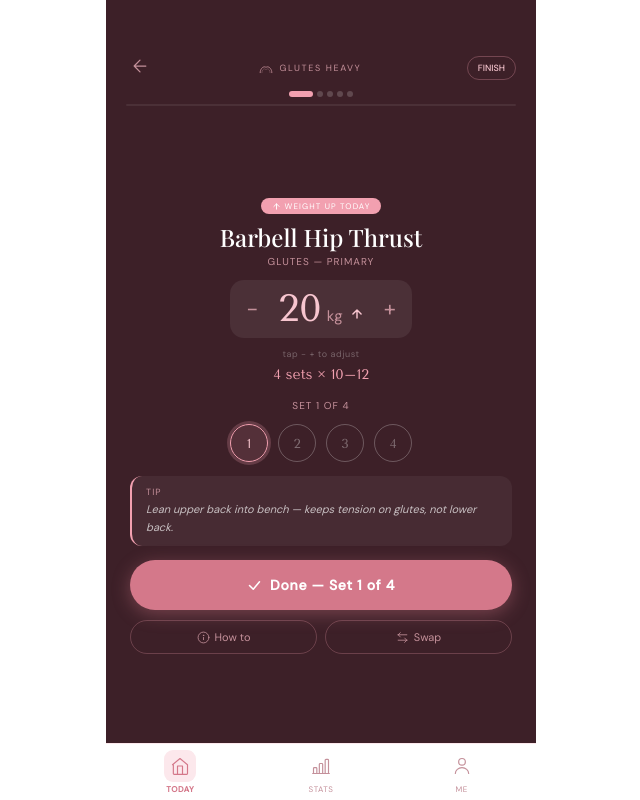
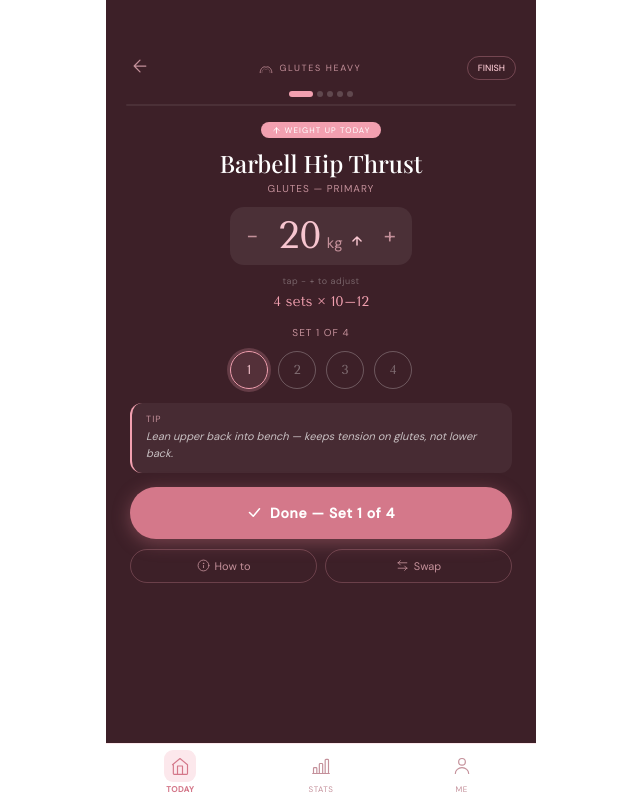
Before and after one commit to lynnhoa/PeachFit, a React (Vite) app: page / in a window 1280 px wide. Both pictures are taken after a click on the button 811 px from the left and 374 px from the top of the page. Shown: the whole page, without its empty margins (319-959 px from the left). Built offline with nearby package versions, Linux system fonts and the light colour scheme; a web font is replaced by a local one.

Commit message:
Add files via upload

```diff
--- a/App.tsx
+++ b/App.tsx
@@ -749,12 +749,15 @@ export default function App(){
         <ExDots/>
         <div style={{height:2,background:"rgba(255,255,255,0.07)",borderRadius:2,marginTop:7}}><div style={{height:"100%",width:`${prog*100}%`,background:P.rosePrimary,borderRadius:2,transition:"width 0.3s"}}/></div>
       </div>
-      {/* Main content — flex fills remaining space */}
-      <div style={{flex:1,display:"flex",flexDirection:"column",justifyContent:"center",padding:"12px 24px"}}>
+      {/* Main content — flex fills remaining space, no justifyContent:center so layout is top-anchored */}
+      <div style={{flex:1,display:"flex",flexDirection:"column",padding:"12px 24px",overflow:"hidden"}}>
         {/* Exercise identity */}
         <div style={{textAlign:"center",marginBottom:16}}>
-          {isUp&&<div style={{marginBottom:7}}><span style={{display:"inline-flex",alignItems:"center",gap:4,background:P.rosePrimary,color:"white",fontSize:8,letterSpacing:"0.14em",padding:"3px 11px",borderRadius:20,textTransform:"uppercase"}}><IcArrowUp c="white" s={9}/>Weight up today</span></div>}
-          {sess?.swapped?.[ex.id]&&<div style={{marginBottom:7}}><span style={{display:"inline-flex",alignItems:"center",gap:5,background:"rgba(255,255,255,0.1)",color:P.roseHero,fontSize:8,letterSpacing:"0.14em",padding:"3px 11px",borderRadius:20,textTransform:"uppercase"}}><IcSwap c={P.roseHero} s={9}/>swapped</span></div>}
+          {/* Badge row — always 24px tall so layout never shifts when badges appear/disappear */}
+          <div style={{height:24,display:"flex",alignItems:"center",justifyContent:"center",gap:6,marginBottom:7}}>
+            {isUp&&<span style={{display:"inline-flex",alignItems:"center",gap:4,background:P.rosePrimary,color:"white",fontSize:8,letterSpacing:"0.14em",padding:"3px 11px",borderRadius:20,textTransform:"uppercase"}}><IcArrowUp c="white" s={9}/>Weight up today</span>}
+            {sess?.swapped?.[ex.id]&&<span style={{display:"inline-flex",alignItems:"center",gap:5,background:"rgba(255,255,255,0.1)",color:P.roseHero,fontSize:8,letterSpacing:"0.14em",padding:"3px 11px",borderRadius:20,textTransform:"uppercase"}}><IcSwap c={P.roseHero} s={9}/>swapped</span>}
+          </div>
           <h2 className="serif" style={{fontSize:24,color:"white",fontWeight:500,lineHeight:1.2,marginBottom:4}}>{sess?.swapped?.[ex.id]||ex.name}</h2>
           <p style={{fontSize:10,color:P.roseMid,letterSpacing:"0.1em",textTransform:"uppercase",marginBottom:12}}>{ex.muscle}</p>
           {/* Weight adjuster */}
@@ -785,23 +788,25 @@ export default function App(){
           <p style={{fontSize:10,color:P.roseMid,letterSpacing:"0.1em",textTransform:"uppercase",marginBottom:12}}>{setsCompletedForEx<ex.sets?`Set ${currentSet+1} of ${ex.sets}`:`All ${ex.sets} sets done`}</p>
           <SetDots/>
         </div>
-        {/* Tip */}
-        <div style={{background:"rgba(255,255,255,0.05)",borderRadius:12,padding:"10px 14px",marginBottom:14,borderLeft:`2px solid ${P.rosePrimary}`}}>
+        {/* Tip — fixed 3-line min-height so variable text length never shifts buttons below */}
+        <div style={{background:"rgba(255,255,255,0.05)",borderRadius:12,padding:"10px 14px",marginBottom:14,borderLeft:`2px solid ${P.rosePrimary}`,minHeight:66}}>
           <p style={{fontSize:9,color:P.roseMid,letterSpacing:"0.12em",textTransform:"uppercase",marginBottom:3}}>Tip</p>
           <p style={{fontSize:11,color:"rgba(255,255,255,0.7)",lineHeight:1.6,fontStyle:"italic"}}>{ex.tip}</p>
         </div>
-        {/* CTA */}
+        {/* CTA — unified wrapper div keeps button zone fixed height so secondary row never jumps */}
+        <div style={{marginBottom:10,height:52,flexShrink:0}}>
           {setsCompletedForEx<ex.sets?(
-          <button onClick={()=>completeCurrentSet(ex,ei)} style={{background:P.roseDark,color:"white",border:"none",borderRadius:40,padding:"16px",fontSize:14,fontWeight:600,cursor:"pointer",fontFamily:"'DM Sans'",letterSpacing:"0.05em",boxShadow:`0 4px 18px rgba(212,120,138,0.38)`,marginBottom:10,display:"flex",alignItems:"center",justifyContent:"center",gap:8}}>
+            <button onClick={()=>completeCurrentSet(ex,ei)} style={{background:P.roseDark,color:"white",border:"none",borderRadius:40,padding:"16px",fontSize:14,fontWeight:600,cursor:"pointer",fontFamily:"'DM Sans'",letterSpacing:"0.05em",boxShadow:`0 4px 18px rgba(212,120,138,0.38)`,width:"100%",height:"100%",display:"flex",alignItems:"center",justifyContent:"center",gap:8}}>
               <IcCheck c="white" s={15}/> Done — Set {currentSet+1} of {ex.sets}
             </button>
           ):(
-          <button onClick={()=>{const n=ei+1;if(n<active.exercises.length)setSess(p=>({...p,phase:"active",currentSet:0,currentExIdx:n}));else setSess(p=>({...p,phase:"done"}));}} style={{background:P.roseDark,color:"white",border:"none",borderRadius:40,padding:"16px",fontSize:13,fontWeight:600,cursor:"pointer",fontFamily:"'DM Sans'",letterSpacing:"0.05em",boxShadow:`0 4px 18px rgba(212,120,138,0.38)`,marginBottom:10,width:"100%",display:"flex",alignItems:"center",justifyContent:"center"}}>
+            <button onClick={()=>{const n=ei+1;if(n<active.exercises.length)setSess(p=>({...p,phase:"active",currentSet:0,currentExIdx:n}));else setSess(p=>({...p,phase:"done"}));}} style={{background:P.roseDark,color:"white",border:"none",borderRadius:40,padding:"16px",fontSize:13,fontWeight:600,cursor:"pointer",fontFamily:"'DM Sans'",letterSpacing:"0.05em",boxShadow:`0 4px 18px rgba(212,120,138,0.38)`,width:"100%",height:"100%",display:"flex",alignItems:"center",justifyContent:"center"}}>
               {ei+1<active.exercises.length?`Next: ${active.exercises[ei+1].name} →`:"Finish Session"}
             </button>
           )}
+        </div>
         {/* Secondary actions — Swap always rendered to prevent How-to button resizing */}
-        <div style={{display:"flex",gap:8}}>
+        <div style={{display:"flex",gap:8,flexShrink:0}}>
           <button onClick={()=>setModal(ex)} style={{flex:1,background:"none",border:`1.5px solid rgba(242,160,176,0.25)`,color:P.roseMid,borderRadius:40,padding:"9px",fontSize:11,cursor:"pointer",fontFamily:"'DM Sans'",display:"flex",alignItems:"center",justifyContent:"center",gap:5}}>
             <IcInfo c={P.roseMid} s={13}/> How to
           </button>
@@ -810,8 +815,8 @@ export default function App(){
           </button>
         </div>
       </div>
-      {/* Bottom time/kcal — only after 1min */}
-      {elapsed>=60&&(<div style={{padding:"0 24px calc(12px + env(safe-area-inset-bottom,0px))",display:"flex",justifyContent:"center",gap:24,flexShrink:0}}>
+      {/* Bottom time/kcal — always rendered, invisible until 60s so it never pushes layout up */}
+      <div style={{padding:"0 24px calc(12px + env(safe-area-inset-bottom,0px))",display:"flex",justifyContent:"center",gap:24,flexShrink:0,opacity:elapsed>=60?1:0,transition:"opacity 0.6s ease"}}>
         <div style={{textAlign:"center",display:"flex",alignItems:"center",gap:5}}>
           <IcClock c="rgba(255,255,255,0.25)" s={12}/>
           <span className="mono" style={{fontSize:13,color:"rgba(255,255,255,0.3)",fontVariantNumeric:"tabular-nums"}}>{fmt(elapsed)}</span>
@@ -821,7 +826,7 @@ export default function App(){
           <IcFire c="rgba(255,255,255,0.25)" s={12}/>
           <span className="mono" style={{fontSize:13,color:"rgba(255,255,255,0.3)"}}>{liveCal} kcal</span>
         </div>
-      </div>)}
+      </div>
     </div>);
   };
 
```
Lines whose indentation alone changed are shown as unchanged.
